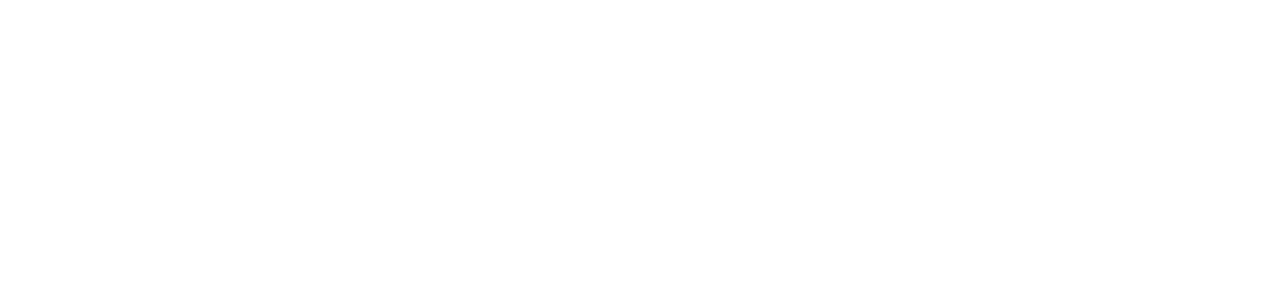
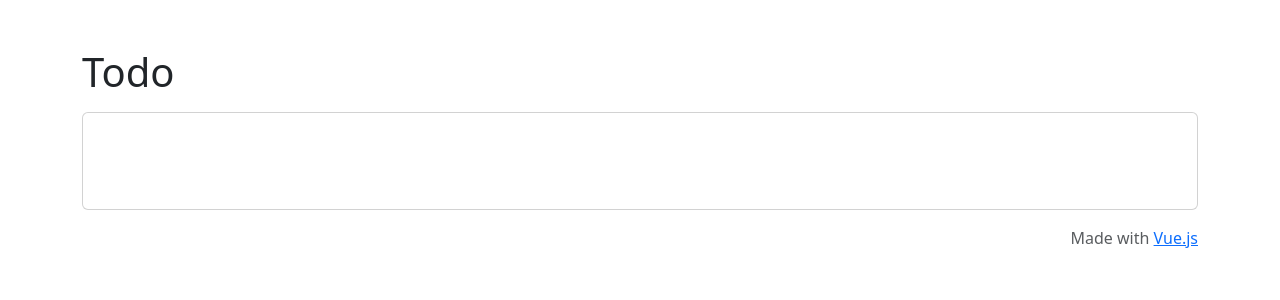
Before and after one commit to teonator/pwa-todo, a Vue app: page / in a window 1280 px wide. Shown: the top 300 px of the page. Built offline with nearby package versions, Linux system fonts and the light colour scheme.

Commit message:
Create basic layout.

```diff
--- a/index.html
+++ b/index.html
@@ -6,12 +6,12 @@
     <meta name="viewport" content="width=device-width, initial-scale=1.0">
     <title>Vue PWA Todo</title>
     <meta name="description" content="My Awesome App description">
+    <meta name="theme-color" content="#ffffff">
     <link rel="icon" href="/favicon.ico">
     <link rel="apple-touch-icon" href="/apple-touch-icon.png" sizes="180x180">
-    <meta name="theme-color" content="#ffffff">
   </head>
-  <body>
-    <div id="app"></div>
+  <body class="d-flex align-items-start vh-100">
+    <div id="app" class="flex-fill"></div>
     <script type="module" src="/src/app.js"></script>
   </body>
 </html>
--- a/src/App.vue
+++ b/src/App.vue
@@ -1,11 +1,17 @@
 <template>
-    <div class="container py-4">
-        <header class="pb-3 mb-4">
+    <div class="container mt-5">
+        <header>
+            <h1>Todo</h1>
         </header>
 
+        <main class="card my-3">
+            <div class="card-body p-5">
 
+            </div>
+        </main>
 
-        <footer class="pt-3 mt-4 text-body-secondary">
+        <footer class="text-body-secondary text-end">
+            <p>Made with <a href="https://vuejs.org" target="_blank">Vue.js</a></p>
         </footer>
     </div>
 </template>
```
Also changed, not shown: src/assets/scss/app.scss (line endings or trailing spaces).
